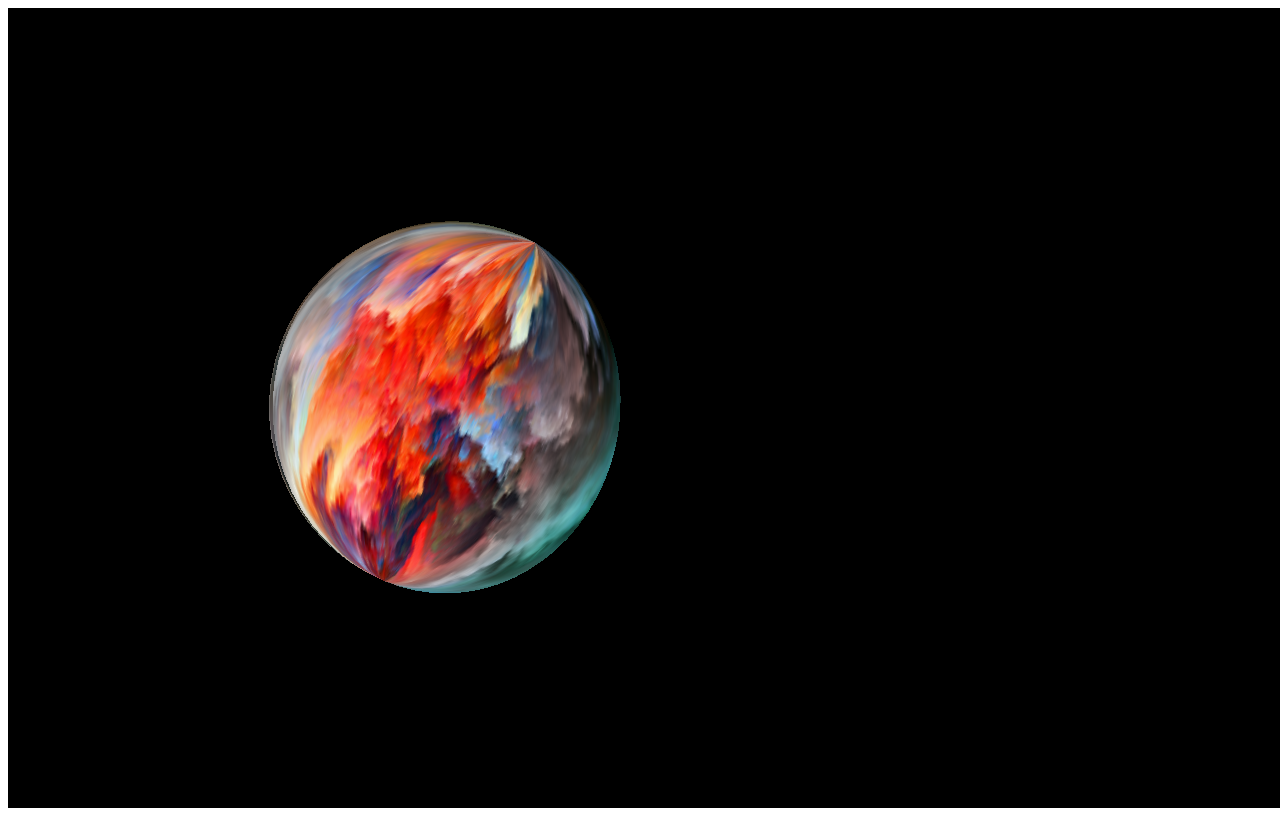
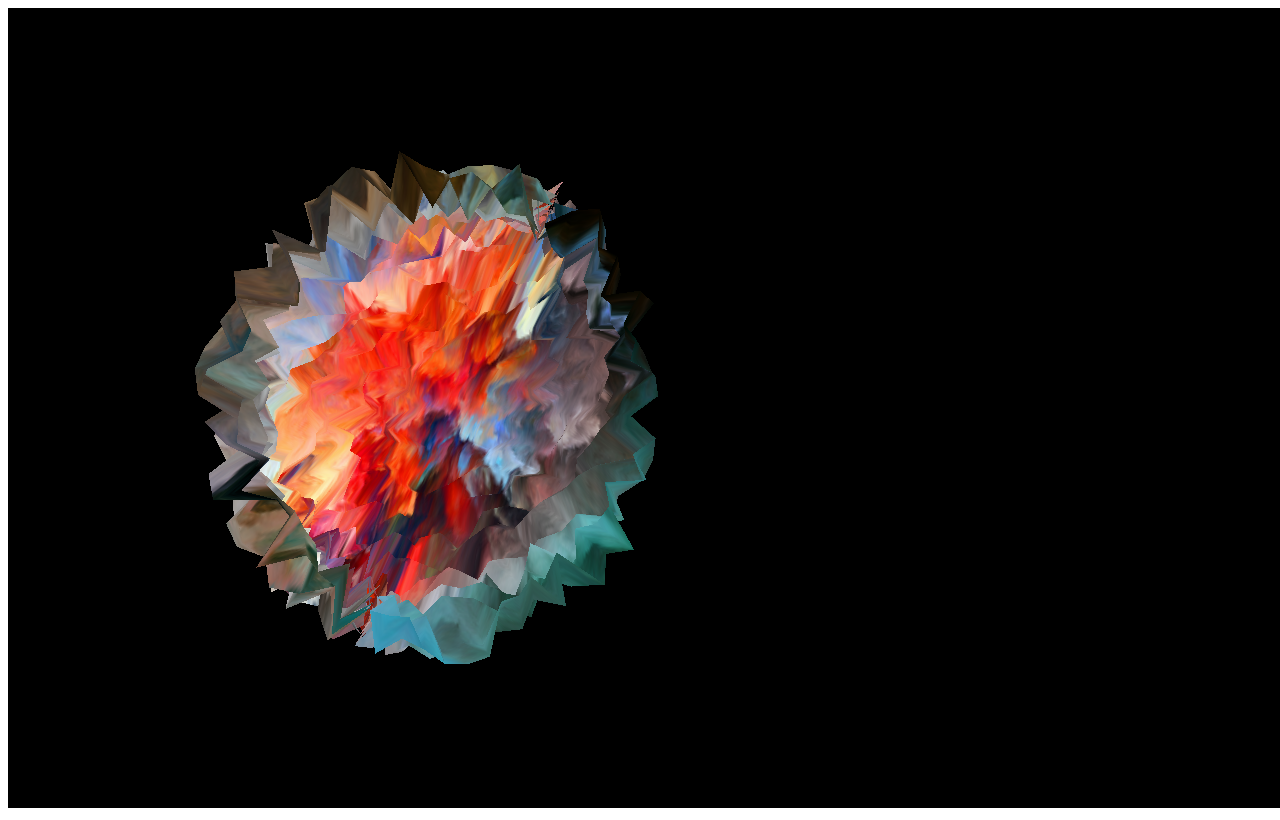
Before and after one commit to JacquesLalo/nova-protos, a plain HTML site: page meca-flu/index.html in a window 1280 px wide. Drawn offline with Linux system fonts and the light colour scheme; animation ran at ten frames a second.

Commit message:
gemstone

```diff
--- a/meca-flu/index.html
+++ b/meca-flu/index.html
@@ -73,9 +73,7 @@
             var alpha = 0.5
             var beta = alpha
             for (var i = 0; i < displacement.length; i++) {
-                x = i / meshWidthSegments
-                y = i % meshWidthSegments
-                displacement[i] = 2 * Math.sin(alpha * x) * Math.sin(beta * y)
+                displacement[i] = Math.random() * 0.2
             }
         }
 
@@ -117,6 +115,7 @@
 
             // Deforming plane with displacements
             displacement = new Float32Array(geometry.attributes.position.count)
+            applyDisplacements(displacement)
 
             // Setting up the shaders' attributes
             geometry.addAttribute('displacement', new THREE.BufferAttribute(displacement, 1))
```
